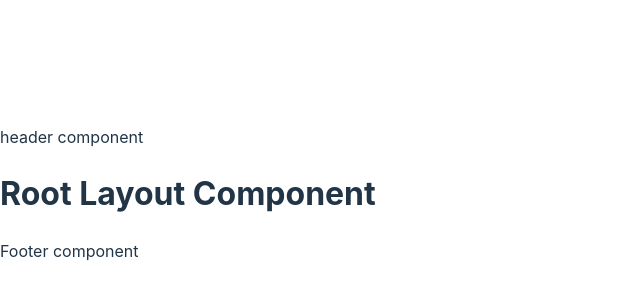
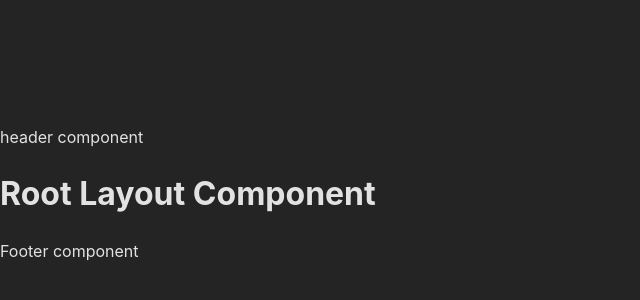
Before and after one commit to andrew-oyanguren/pro-wildfire-defense, a React (Vite) app: page / in a window 1280 px wide. Shown: the part 206-506 px from the top of the page, without its empty margins (0-640 px from the left). Built offline with nearby package versions, Linux system fonts and the light colour scheme.

Commit message:
Added global styles and removed index.css

```diff
--- a/src/index.css
+++ /dev/null
@@ -1,43 +0,0 @@
-:root {
-  font-family: Inter, system-ui, Avenir, Helvetica, Arial, sans-serif;
-  line-height: 1.5;
-  font-weight: 400;
-
-  color-scheme: light dark;
-  color: rgba(255, 255, 255, 0.87);
-  background-color: #242424;
-
-  font-synthesis: none;
-  text-rendering: optimizeLegibility;
-  -webkit-font-smoothing: antialiased;
-  -moz-osx-font-smoothing: grayscale;
-}
-
-/* ABSTRACT TO LAYOUT OR WRAPPING COMPONENT */
-.Layout {
-  max-width: 1280px;
-  margin: 0 auto;
-  padding: 2rem;
-  text-align: center;
-}
-
-body {
-  margin: 0;
-  display: flex;
-  place-items: center;
-  min-width: 320px;
-  min-height: 100vh;
-}
-
-@media (prefers-color-scheme: light) {
-  :root {
-    color: #213547;
-    background-color: #ffffff;
-  }
-  a:hover {
-    color: #747bff;
-  }
-  button {
-    background-color: #f9f9f9;
-  }
-}
--- a/src/main.tsx
+++ b/src/main.tsx
@@ -1,10 +1,11 @@
 import React from 'react';
 import ReactDOM from 'react-dom/client';
+
 import { createBrowserRouter, RouterProvider } from 'react-router-dom';
 import Root from './routes/root.tsx';
+
 import { ErrorPage } from './pages';
-
-import './index.css';
+import { GlobalStyle } from './styles';
 
 const router = createBrowserRouter([
   {
@@ -16,6 +17,7 @@ const router = createBrowserRouter([
 
 ReactDOM.createRoot(document.getElementById('root')!).render(
   <React.StrictMode>
+    <GlobalStyle />
     <RouterProvider router={router} />
   </React.StrictMode>
 );
--- /dev/null
+++ b/src/styles/globalStyles.ts
@@ -0,0 +1,28 @@
+import { createGlobalStyle } from 'styled-components';
+
+const GlobalStyle = createGlobalStyle`
+  :root {
+    font-family: Inter, system-ui, Avenir, Helvetica, Arial, sans-serif;
+    line-height: 1.5;
+    font-weight: 400;
+
+    color-scheme: light dark;
+    color: rgba(255, 255, 255, 0.87);
+    background-color: #242424;
+
+    font-synthesis: none;
+    text-rendering: optimizeLegibility;
+    -webkit-font-smoothing: antialiased;
+    -moz-osx-font-smoothing: grayscale;
+  }
+
+  body {
+    margin: 0;
+    display: flex;
+    place-items: center;
+    min-width: 320px;
+    min-height: 100vh;
+  }
+`;
+
+export default GlobalStyle;
--- /dev/null
+++ b/src/styles/index.ts
@@ -0,0 +1 @@
+export { default as GlobalStyle } from './globalStyles';
```
